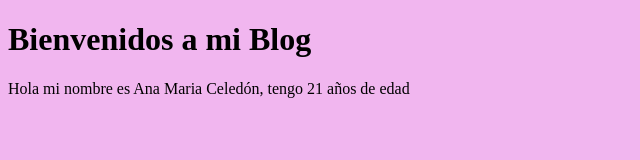
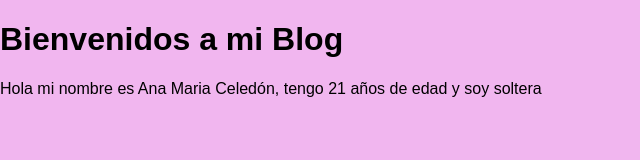
Before and after one commit to AnaL0r/blog_personal, a plain HTML site: page index.html in a window 1280 px wide. Shown: the whole page, without its empty margins (0-640 px from the left). Drawn offline with Linux system fonts and the light colour scheme.

Commit message:
agregar contenido al blog

```diff
--- a/index.html
+++ b/index.html
@@ -2,12 +2,11 @@
 <html>
 <head>
 <title>Blog Personal</title>
+<link rel="stylesheet" type="text/css" href="styles.css" />
 </head>
 <body style="background-color: rgb(241, 182, 239);">
 
     <h1>Bienvenidos a mi Blog</h1>
     </body>
-    <p>Hola mi nombre es Ana Maria Celedón, tengo 21 años de edad
-
-    </p>
+    <p>Hola mi nombre es Ana Maria Celedón, tengo 21 años de edad y soy soltera</p>
     </html>
```
Also changed, not shown: 1 other file.
